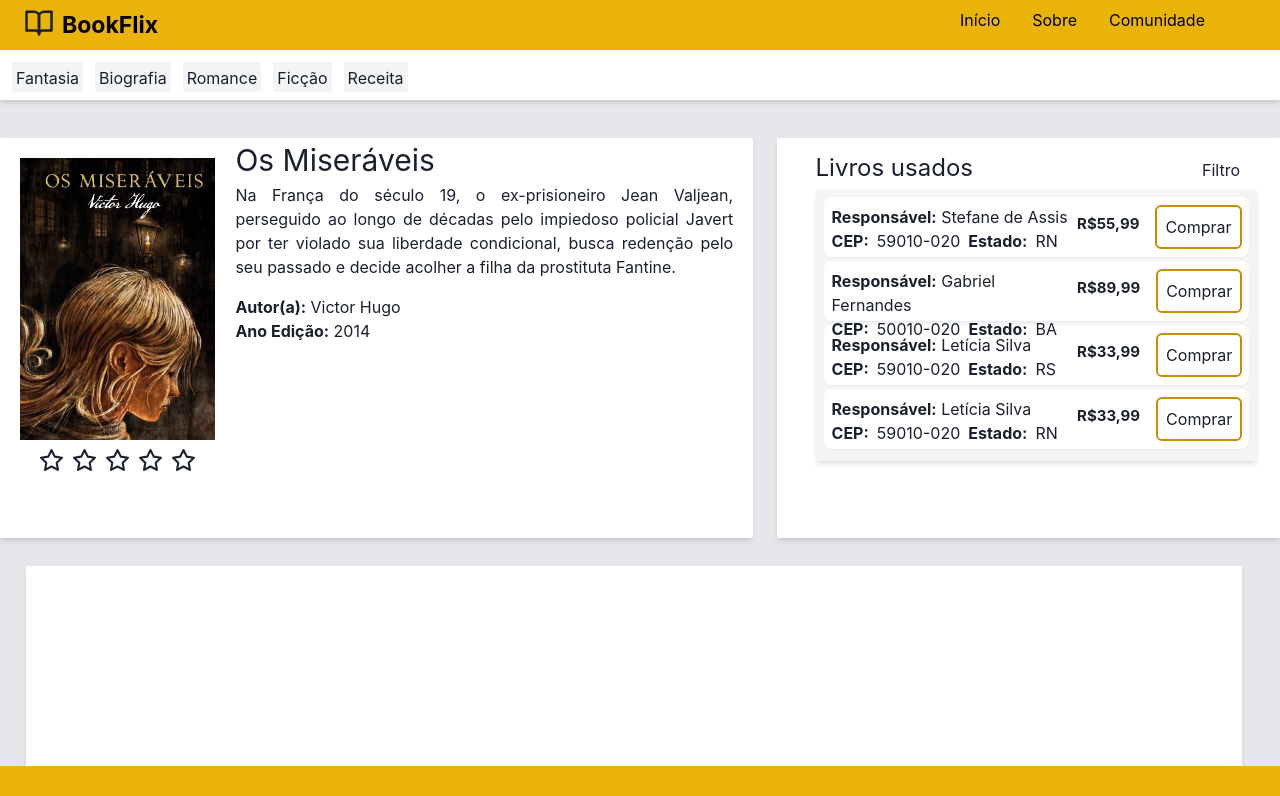
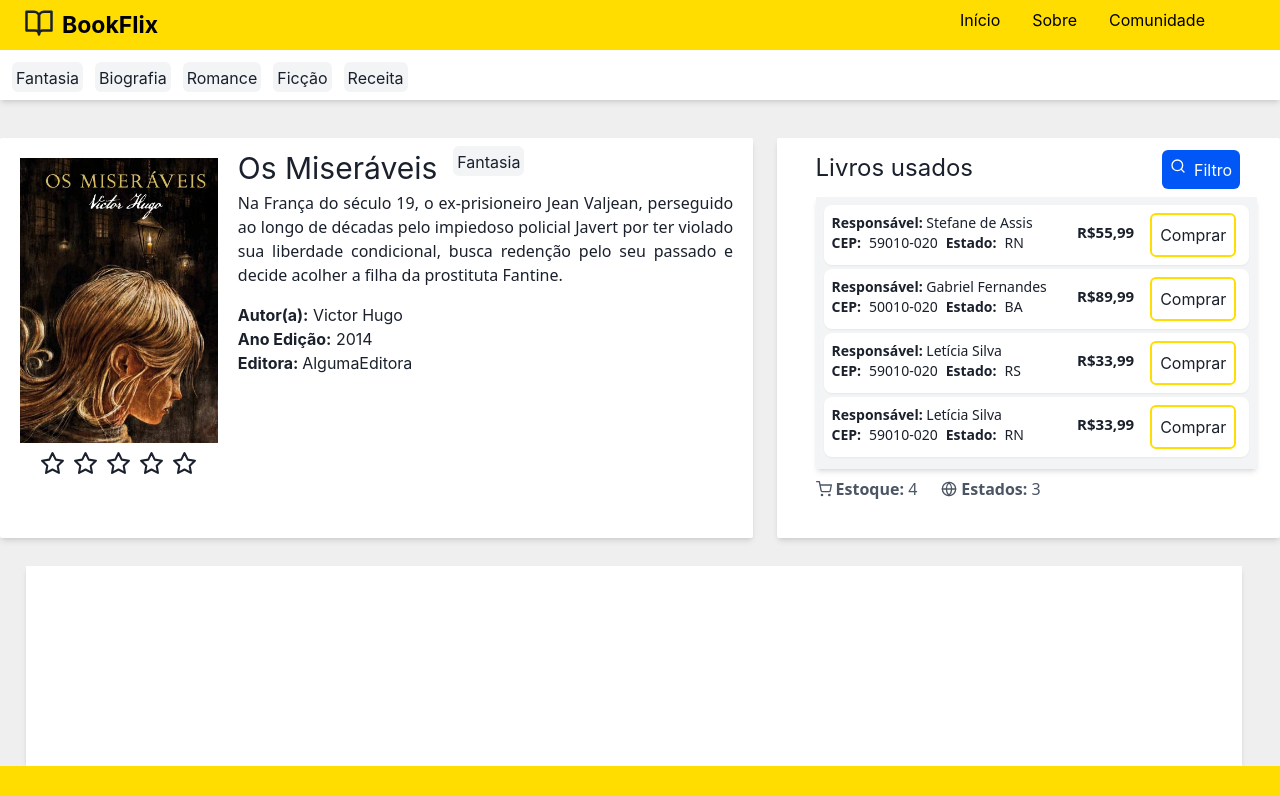
Before and after one commit to StefWolf/BookFlix, a React (Vite) app: page /Book in a window 1280 px wide. Shown: the top 796 px of the page. Built offline with nearby package versions, Linux system fonts and the light colour scheme.

Commit message:
Modal de filtro do produto

```diff
--- a/src/Components/BookComprar.jsx
+++ b/src/Components/BookComprar.jsx
@@ -2,7 +2,7 @@
 export default function BookComprar({nome, preco, cep, url, estado}){
     return(
         <div className="w-full bg-white h-[60px] rounded-lg mb-1 flex p-2 shadow-sm ">
-            <div className="w-[60%] h-full flex-col">
+            <div className="w-[60%] h-full flex-col font-sans text-sm">
                 <b>Responsável:</b> {nome}
                 <br />
                 <div className="flex gap-2">
@@ -13,10 +13,10 @@ export default function BookComprar({nome, preco, cep, url, estado}){
             <div className="w-[30%] h-full flex gap-4">
                 <div className="mt-2">
                     <strong>
-                        <p className="text-[15px]">{preco}</p>
+                        <p className="text-[15px] font-sans">{preco}</p>
                     </strong>
                 </div>
-                <button className="border-2 border-yellow-600 rounded-md p-2 hover:bg-yellow-300 hover:border-yellow-400 transition-colors">
+                <button className="border-2 border-yellow-principal rounded-md p-2 hover:bg-yellow-principal hover:border-yellow-400 transition-colors">
                     <a href={url}>Comprar</a>
                 </button>
             </div>
--- a/src/Components/CardCategory.jsx
+++ b/src/Components/CardCategory.jsx
@@ -10,7 +10,7 @@ export default function CardCategory({icon, title}){
 
     return(
         <button
-            className="w-[8%] h-[100px] bg-slate-200 hover:bg-slate-300 transition-all -mt-16 shadow-md p-4 rounded-lg flex-col gap-5 "
+            className="w-[8%] h-[100px] bg-white hover:bg-slate-300 transition-all -mt-16 shadow-md p-4 rounded-lg flex-col gap-5 "
             onClick={setingButon}
             >
 
--- a/src/Components/Equipe.jsx
+++ b/src/Components/Equipe.jsx
@@ -2,7 +2,7 @@ import CardEquipe from "./CardEquipe";
 
 export default function Equipe(){
     return(
-        <div className="bg-slate-300 w-full gap-2 h-[300px] p-4 flex-col">
+        <div className="bg-gray-principal w-full gap-2 h-[300px] p-4 flex-col">
             <div className="ml-[40%]">
                 <h1 className="text-slate-900 text-[40px] "><strong>Equipe</strong></h1>
                 <hr className="w-[18%] mb-8" />
--- /dev/null
+++ b/src/Components/FiltroCompra.jsx
@@ -0,0 +1,59 @@
+import { useState } from "react";
+import { FiSearch, FiX } from "react-icons/fi";
+import { Text } from '@chakra-ui/react'
+import { Input } from '@chakra-ui/react'
+
+export default function FiltroCompra(){
+    const [modal, setModal] = useState(false);
+
+    return(
+        <>
+            <button onClick={() => setModal(true)} className="mr-10 flex bg-blue-claro hover:bg-blue-claro/80 p-2 gap-2  rounded-md text-white">
+                <FiSearch />Filtro
+            </button>
+            {modal && (
+                <div data-aos="zoom-in" className="bg-gray-secundaria w-[350px] h-[400px] p-5 absolute rounded-md shadow-lg">
+                    <div className="w-full flex justify-between">
+                        <Text fontSize='2xl '>Filtro de pesquisa</Text>
+                        <button
+                            onClick={() => setModal(false)}
+                            className="bg-red-700/60 hover:bg-red-700 transition-colors rounded-md p-2 text-white">
+                            <FiX size={20}/>
+                        </button>
+                    </div>
+                    <form className="mt-7 flex-col">
+                        <div className="flex gap-5">
+                            <label className="text-[20px]">Vendedor:</label>
+                            <Input placeholder='Digite o nome' size='sm' />
+                        </div>
+                        <br />
+                        <div className="flex gap-2">
+                            <div className="flex-col">
+                                <label className="text-[15px]">Estado</label>
+                                <Input htmlSize={2} size="sm" width='auto' placeholder="Sigla" />
+                            </div>
+                            <div>
+                                <label className="text-[15px]">Cidade:</label>
+                                <Input placeholder='Cidade' size='sm' />
+                            </div>
+                        </div >
+                        <br />
+                        <div className="flex-col">
+                            <p>Preço estimado entre:</p>
+                            <div className="flex gap-5">
+                                <Input htmlSize={2} size="sm" type="number" width='auto' placeholder="R$" />
+                                x
+                                <Input htmlSize={2} size="sm" type="number" width='auto' placeholder="R$" />
+                            </div>
+                        </div>
+                    </form>
+                    <button className="bg-blue-claro w-full h-[40px] hover:bg-blue-claro/80 rounded-md mt-5 text-white p-2">
+                        Pesquisar
+                    </button>
+                </div>
+            )}
+
+
+        </>
+    )
+}
--- a/src/Components/TagCategory.jsx
+++ b/src/Components/TagCategory.jsx
@@ -2,8 +2,8 @@
 
 export default function TagCategory({name}){
     return(
-        <div className="bg-gray-100 flex min-w-[50px] h-[30px] rounded-sm p-1">
+        <button className="bg-gray-100 hover:bg-gray-principal flex min-w-[50px] h-[30px] rounded-md p-1">
             {name}
-        </div>
+        </button>
     )
 }
--- a/src/Global.css
+++ b/src/Global.css
@@ -12,7 +12,7 @@
 /* ---------- STYLE MY HEADER --------------*/
 
 .navbar_header{
-    @apply bg-yellow-500;
+    @apply bg-yellow-principal;
     @apply w-full;
     @apply h-[50px];
     @apply p-2;
@@ -33,7 +33,7 @@
 /*------ STYLE MY FOOTER -------*/
 
 .footer{
-    @apply bg-yellow-500;
+    @apply bg-yellow-principal;
     @apply w-full;
     @apply h-[200px];
     @apply relative;
--- a/src/Pages/Book.jsx
+++ b/src/Pages/Book.jsx
@@ -2,9 +2,10 @@ import Footer from "../Components/Footer";
 import Header from "../Components/Header";
 import BookOsMiseraveis from '../img/BookOsMiseraveis.jpg'
 import { Text } from '@chakra-ui/react'
-import { FiStar } from "react-icons/fi";
+import { FiStar, FiSearch, FiGlobe, FiShoppingCart } from "react-icons/fi";
 import BookComprar from "../Components/BookComprar";
 import TagCategory from "../Components/TagCategory";
+import FiltroCompra from "../Components/FiltroCompra";
 
 //Boa parte das informações daqui são de propósito de testes para a interface
 export default function Book(){
@@ -12,8 +13,8 @@ export default function Book(){
     return (
         <>
             <Header />
-            <main className="w-full bg-gray-200 h-full justify-center ">
-                <div className="w-full bg-white h-[50px] mb-[3%] shadow-md p-3 flex gap-3">
+            <main className="w-full bg-gray-principal h-full justify-center ">
+                <div className="w-full bg-gray-secundaria h-[50px] mb-[3%] shadow-md p-3 flex gap-3">
                     <TagCategory name="Fantasia" />
                     <TagCategory name="Biografia" />
                     <TagCategory name="Romance" />
@@ -35,8 +36,11 @@ export default function Book(){
 
                             </div>
                             <div className="flex-col  ml-30 mr-5">
-                                <Text fontSize='3xl' >Os Miseráveis</Text>
-                                <p className="text-justify">
+                                <div className="flex gap-4 pt-2">
+                                    <Text fontSize='3xl' >Os Miseráveis</Text>
+                                    <TagCategory name="Fantasia" />
+                                </div>
+                                <p className="text-justify font-sans">
                                 Na França do século 19, o ex-prisioneiro Jean Valjean, perseguido
                                  ao longo de décadas pelo impiedoso policial Javert por ter violado
                                   sua liberdade condicional, busca redenção pelo seu passado e decide
@@ -45,6 +49,7 @@ export default function Book(){
                                 <div className="pt-4">
                                     <p><b>Autor(a):</b> Victor Hugo</p>
                                     <p><b>Ano Edição:</b> 2014</p>
+                                    <p><b>Editora: </b> AlgumaEditora</p>
                                 </div>
                             </div>
                         </div>
@@ -53,9 +58,9 @@ export default function Book(){
                     <section className="w-[40%] bg-white h-[400px] rounded-sm shadow-md pt-3 pl-[3%]">
                         <div className="w-full h-[10%] flex justify-between">
                             <Text fontSize='2xl '> Livros usados</Text>
-                            <button className="mr-10">Filtro</button>
+                            <FiltroCompra />
                         </div>
-                        <div className="w-[95%] p-2 bg-gray-100 h-[70%] shadow-md flex-col">
+                        <div className="w-[95%] p-2 bg-gray-100 h-[70%] mt-2 shadow-md flex-col">
                             <BookComprar
                                 nome="Stefane de Assis"
                                 cep="59010-020"
@@ -85,6 +90,21 @@ export default function Book(){
                                 estado="RN"
                             />
                         </div>
+                        <div className="flex mt-2 gap-6 text-gray-600 font-sans">
+                            <div className="flex gap-1">
+                                <div className="pt-1">
+                                    <FiShoppingCart />
+                                </div>
+                                <p><b>Estoque:</b> 4</p>
+                            </div>
+                            <div className="flex gap-1">
+                                <div className="pt-1">
+                                    <FiGlobe />
+                                </div>
+                                <p><b>Estados:</b> 3</p>
+                            </div>
+                        </div>
+
                     </section>
                 </div>
 
@@ -96,3 +116,4 @@ export default function Book(){
         </>
     )
 }
+//FiGlobe, FiShoppingCart
--- a/src/Pages/Home.jsx
+++ b/src/Pages/Home.jsx
@@ -14,7 +14,7 @@ export default function Home(){
                 <Header />
                 <div className="w-full min-h-[625px]">
                     <div className=" top-0  w-full h-full flex items-center justify-center">
-                        <div className=" w-full h-screen  bg-slate-900/50 ">
+                        <div className=" w-full h-screen  bg-black/50 ">
                             <div className="lg:ml-32 lg:mt-24 w-[500px]  min-h-[300px]">
                                 <div className="p-5 flex-col">
                                     <h1 className="text-[40px] text-cyan-500"><strong>Bem vindo ao BookFlix!</strong></h1>
@@ -36,7 +36,7 @@ export default function Home(){
                     </div>
                 </div>
 
-               <div className="bg-slate-300 w-full min-h-[1000px]">
+               <div className="bg-gray-secundaria w-full min-h-[1000px]">
                     <SectionCardsCategory />
                     <div className="ml-[40%]">
                         <h1 className="text-slate-900 text-[40px] "><strong>Livros</strong></h1>
@@ -50,7 +50,7 @@ export default function Home(){
                     </section>
                </div>
                <Equipe />
-               <div className=" w-full h-[220px]  bg-slate-900/50 p-10">
+               <div className=" w-full h-[220px]  bg-black/50 p-10">
                     <div className=" flex-col">
                         <h1 className="text-slate-300 text-[20px]">Quer ser noticiada de novas publicações?</h1>
                         <br />
--- a/src/Pages/Login.jsx
+++ b/src/Pages/Login.jsx
@@ -9,7 +9,7 @@ export default function Login(){
     return(
         <>
             <Header />
-            <main className="w-full bg-slate-300/90 h-screen justify-center p-[5%] pl-[20%]">
+            <main className="w-full bg-black/80 h-screen justify-center p-[5%] pl-[20%]">
                 <section className="w-[80%] bg-white min-h-[300px] p-6 rounded-md shadow-lg flex">
                     <div className="flex-col w-[40%] border-r-2">
                         <Text fontSize='3xl' className="pl-[40%]">Login</Text>
@@ -20,7 +20,7 @@ export default function Login(){
                             </div>
                             <div>
                                 <label>Senha</label>
-                                <Input placeholder='Digite o nome de usuário' type='password' size='md' />
+                                <Input placeholder='Digite a senha' type='password' size='md' />
                             </div>
                             <br />
                             <div className="flex gap-5">
```
Also changed, not shown: tailwind.config.cjs (+8 -1 lines).
